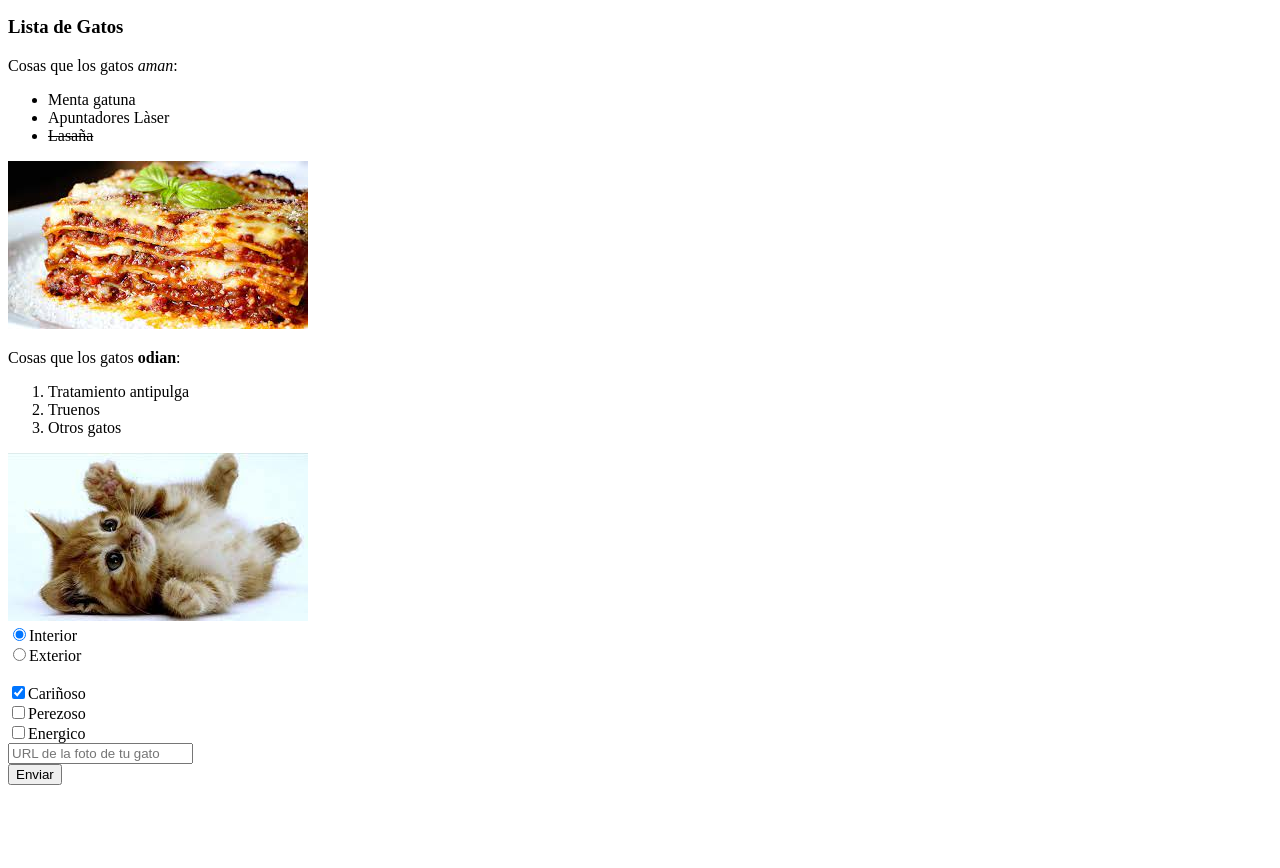
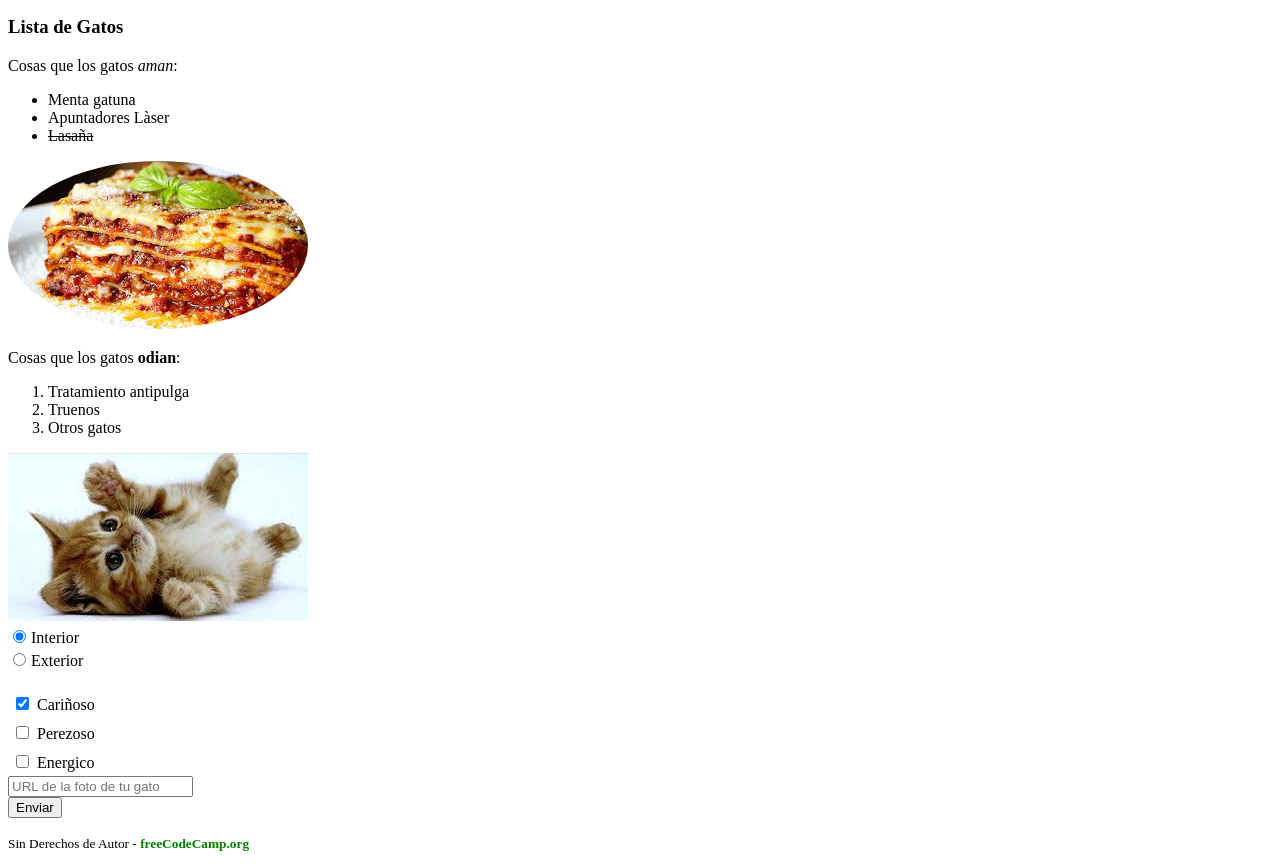
Before and after one commit to kbgg2102/App-de-Gatos, a plain HTML site: page index.html in a window 1280 px wide. Shown: the part 424-1292 px from the top of the page. Before the commit the page ends 1217 px from the top, so only its background shows below. Drawn offline with Linux system fonts and the light colour scheme.

Commit message:
Cambios en CSS

```diff
--- /dev/null
+++ b/Imagenes/style.css
@@ -0,0 +1,21 @@
+img[alt] {
+
+   border-radius: 50%
+}
+
+input[type="radio"] {
+
+   margin: 5px;
+}
+
+input[type="checkbox"] {
+
+   margin: 8px;
+}
+
+a[href="https://freecodecamp.org/espanol/"] {
+
+   color:green;
+   text-decoration: none;
+   font-weight: bold;
+}
--- a/index.html
+++ b/index.html
@@ -1,10 +1,13 @@
 <!DOCTYPE html>
 <html lang="es">
 
-<head> </head>
+<head>
+  <title>AppDeGatos</title>
+  <link href="imagenes/style.css" rel="stylesheet">
+</head>
 
 <body>
-  <h2>AppDeGatos</h2>
+  <h2 id="titulo-app-gatos"> AppDeGatos</h2>
   <main>
     <h3>Imágenes de Gatos</h3>
     <!--TODO: Agregar enlace a imágenes de gatos-->
@@ -18,6 +21,8 @@
     <hr>
 
     <h3>Lista de Gatos</h3>
+
+    <div class="contenedor-listas">
 
       <p>Cosas que los gatos <em>aman</em>:</p>
       <ul>
@@ -34,7 +39,7 @@
         <li>Otros gatos</li>
 
       </ol>
-
+    </div>
      <img src="Imagenes/gatos.jpg">
 
      <form action="/enviar-respuesta">
@@ -65,6 +70,10 @@
 
      </form>
   </main>
+
+  <footer>
+    <p><small>Sin Derechos de Autor -<a href="https://freecodecamp.org/espanol/"> freeCodeCamp.org</a></small></p>
+  </footer>
 </body>
 
 </html>
```
Lines whose indentation alone changed are shown as unchanged.
